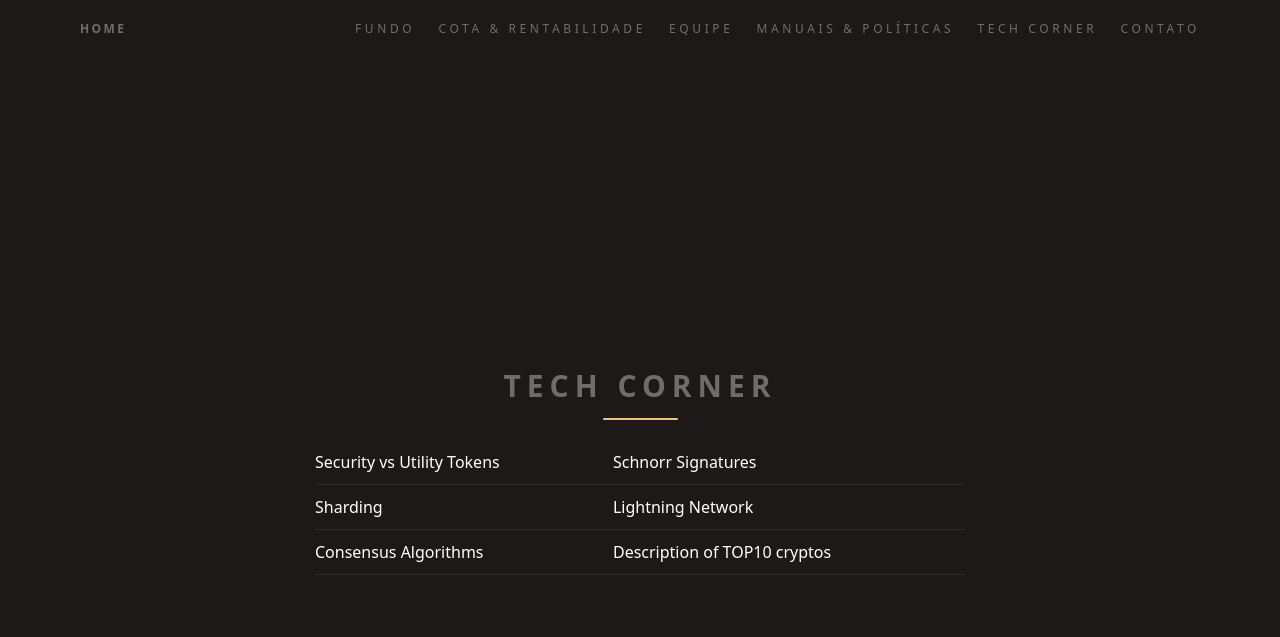
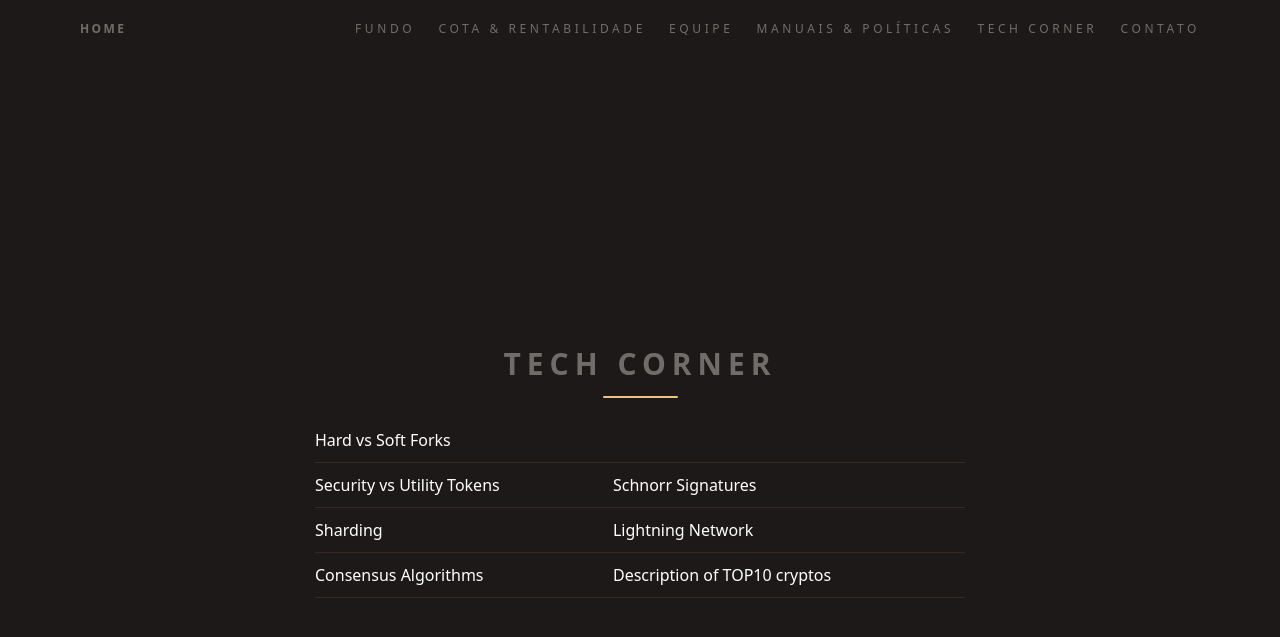
Before and after one commit to ateliedetemas/blpcrypto, a Jekyll site: the page built from tech-corner.md, in a window 1280 px wide. Shown: the top 637 px of the page. Built offline with Jekyll 4.4.1, drawn with Linux system fonts in a browser that asks for light colours.

Commit message:
[blpcrypto] Adds Tech Corner documents for sept. '18.

```diff
--- a/tech-corner.md
+++ b/tech-corner.md
@@ -4,6 +4,7 @@ layout: page
 title: Tech Corner
 ---
 
+[Hard vs Soft Forks]({{ '/assets/documents/tc/sep18.pdf' | absolute_url }}) |
 [Security vs Utility Tokens]({{ '/assets/documents/tc/ago18.pdf' | absolute_url }}) | [Schnorr Signatures]({{ '/assets/documents/tc/jul18.pdf' | absolute_url }})
 [Sharding]({{ '/assets/documents/tc/jun18.pdf' | absolute_url }}) | [Lightning Network]({{ '/assets/documents/tc/may18.pdf' | absolute_url }})
 [Consensus Algorithms]({{ '/assets/documents/tc/apr18.pdf' | absolute_url }}) | [Description of TOP10 cryptos]({{ '/assets/documents/tc/mar18.pdf' | absolute_url }})
```
Also changed, not shown: 1 other file.
